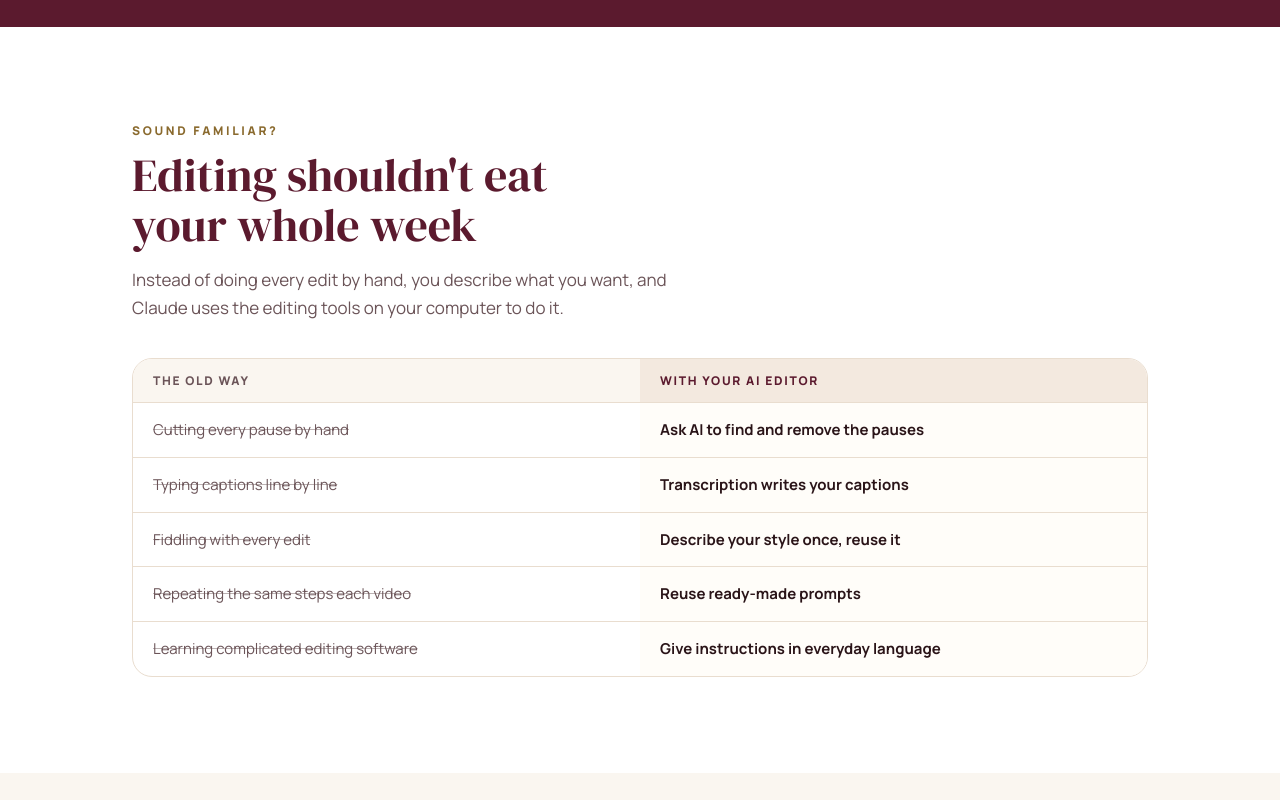
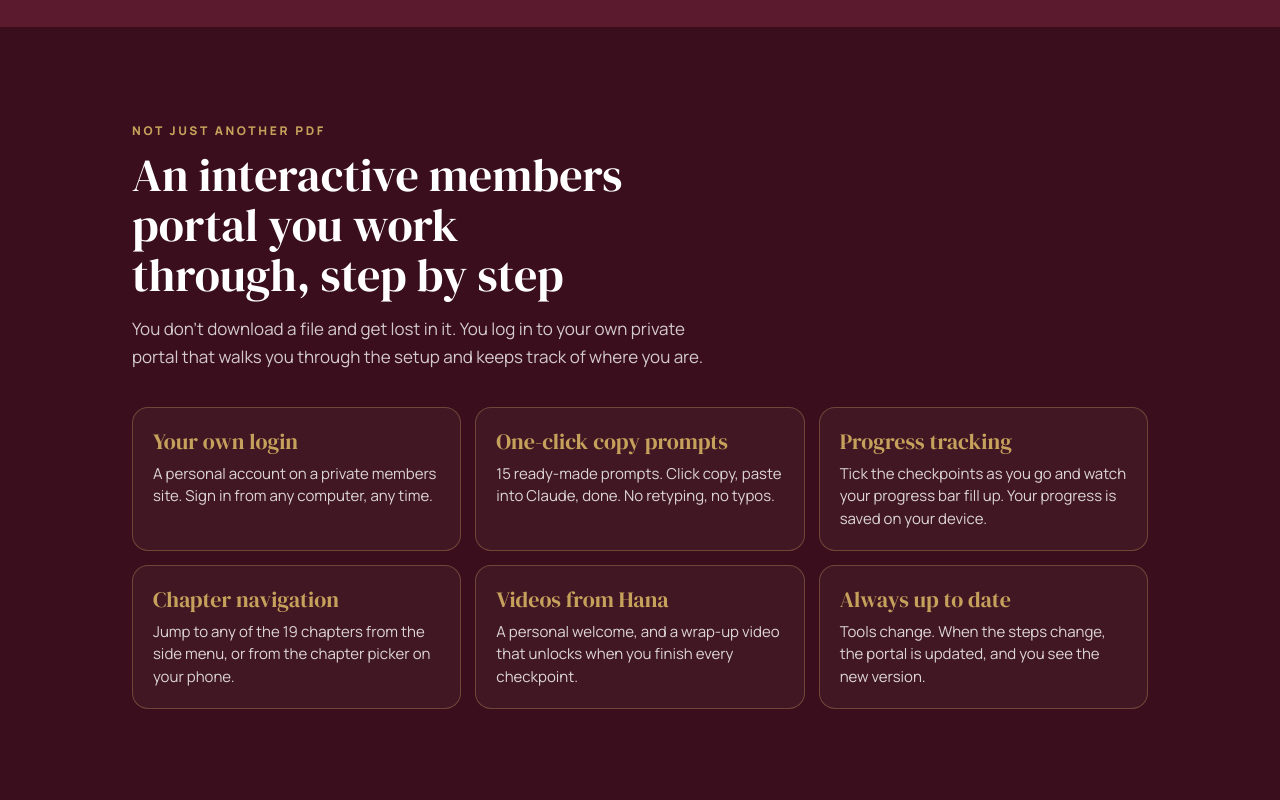
Before and after one commit to eaacademy/ai-video-editor-playbook, a Next.js app: page / in a window 1280 px wide. Shown: the part 960-1760 px from the top of the page. Built offline with nearby package versions, Linux system fonts and the light colour scheme; no server answers.

Commit message:
Sales page: explain it's an interactive members portal, not a PDF
Co-Authored-By: Claude Opus 5.5 <noreply@anthropic.com>
Claude-Session: https://claude.ai/code/session_01Jt8oKoMJgxBwMFvgDhjZzz

```diff
--- a/app/page.tsx
+++ b/app/page.tsx
@@ -100,7 +100,9 @@ export default async function Home() {
                 from instructions in plain English. No coding experience required.
               </p>
               <BuyButton href={buyUrl} />
-              <p className="sp-fine">One-time payment · Instant access · Created by Hana Marigmen</p>
+              <p className="sp-fine">
+                Not a PDF. A private, interactive members portal · One-time payment · Instant access
+              </p>
             </div>
             <figure className="sp-phone">
               <video
@@ -124,6 +126,44 @@ export default async function Home() {
             <div><b>19</b><span>step-by-step chapters</span></div>
             <div><b>15</b><span>copy-and-paste prompts</span></div>
             <div><b>30–90</b><span>minutes to set up</span></div>
+          </div>
+        </section>
+
+        {/* Not a PDF */}
+        <section className="sp-sec sp-portal">
+          <div className="sp-wrap">
+            <div className="eyebrow">Not just another PDF</div>
+            <h2 className="sp-h2">An interactive members portal you work through, step by step</h2>
+            <p className="sp-sub">
+              You don&apos;t download a file and get lost in it. You log in to your own private portal that walks you
+              through the setup and keeps track of where you are.
+            </p>
+            <div className="sp-feats">
+              <div>
+                <b>Your own login</b>
+                <p>A personal account on a private members site. Sign in from any computer, any time.</p>
+              </div>
+              <div>
+                <b>One-click copy prompts</b>
+                <p>15 ready-made prompts. Click copy, paste into Claude, done. No retyping, no typos.</p>
+              </div>
+              <div>
+                <b>Progress tracking</b>
+                <p>Tick the checkpoints as you go and watch your progress bar fill up. Your progress is saved on your device.</p>
+              </div>
+              <div>
+                <b>Chapter navigation</b>
+                <p>Jump to any of the 19 chapters from the side menu, or from the chapter picker on your phone.</p>
+              </div>
+              <div>
+                <b>Videos from Hana</b>
+                <p>A personal welcome, and a wrap-up video that unlocks when you finish every checkpoint.</p>
+              </div>
+              <div>
+                <b>Always up to date</b>
+                <p>Tools change. When the steps change, the portal is updated, and you see the new version.</p>
+              </div>
+            </div>
           </div>
         </section>
 
@@ -225,8 +265,9 @@ export default async function Home() {
                 <small>one-time</small>
               </div>
               <ul className="sp-includes">
-                <li>All 19 chapters on your private members site</li>
-                <li>15 copy-and-paste prompts</li>
+                <li>Your own login to the interactive members portal</li>
+                <li>All 19 chapters, with progress tracking</li>
+                <li>15 one-click copy-and-paste prompts</li>
                 <li>Welcome and wrap-up videos from Hana</li>
                 <li>Progress checkpoints and a final checklist</li>
                 <li>
--- a/app/sales.css
+++ b/app/sales.css
@@ -147,3 +147,15 @@
 }
 .sp-community-btn:hover { background: var(--wine); color: #fff; }
 @media (max-width: 560px) { .sp-community-grid { grid-template-columns: 1fr; } }
+
+/* Not a PDF: interactive portal features */
+.sp-portal { background: var(--wine-deep); color: #fff; }
+.sp-portal .eyebrow { color: var(--gold); }
+.sp-portal .sp-h2 { color: #fff; }
+.sp-portal .sp-sub { color: rgba(255, 255, 255, 0.78); }
+.sp-feats { margin-top: 36px; display: grid; grid-template-columns: repeat(3, minmax(0, 1fr)); gap: 14px; }
+.sp-feats > div { border: 1px solid rgba(198, 161, 91, 0.35); border-radius: 16px; padding: 20px; background: rgba(255, 255, 255, 0.04); }
+.sp-feats b { display: block; font: 400 22px/1.2 var(--display); color: var(--gold); }
+.sp-feats p { margin: 8px 0 0; font-size: 15px; line-height: 1.5; color: rgba(255, 255, 255, 0.82); }
+@media (max-width: 860px) { .sp-feats { grid-template-columns: repeat(2, minmax(0, 1fr)); } }
+@media (max-width: 520px) { .sp-feats { grid-template-columns: 1fr; } }
```
